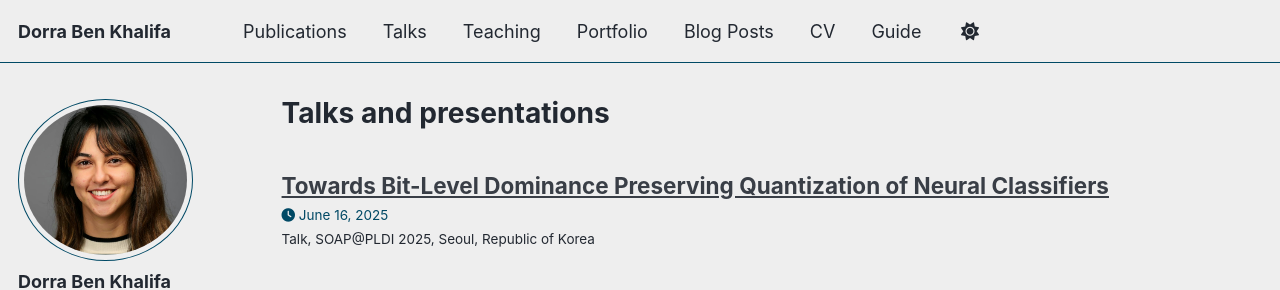
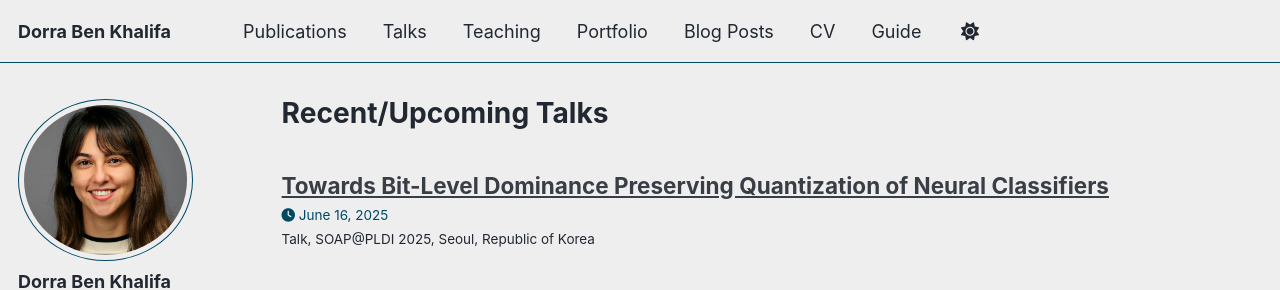
Before and after one commit to dbenkhalifa/dbenkhalifa.github.io, a Jekyll site: the page built from _pages/talks.html, in a window 1280 px wide and 1148 px high. Shown: the top 290 px of the window. Built offline with Jekyll 4.4.1, drawn with Linux system fonts in a browser that asks for light colours; some web fonts are replaced; a script that is not in the unit is left out.

Commit message:
Update talks.html

```diff
--- a/_pages/talks.html
+++ b/_pages/talks.html
@@ -1,6 +1,6 @@
 ---
 layout: archive
-title: "Talks and presentations"
+title: "Recent/Upcoming Talks"
 permalink: /talks/
 author_profile: true
 ---
```
